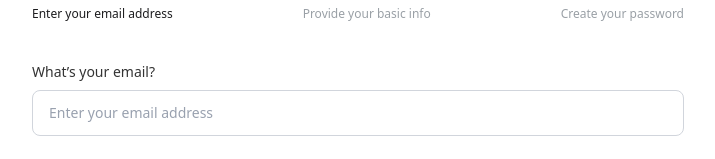
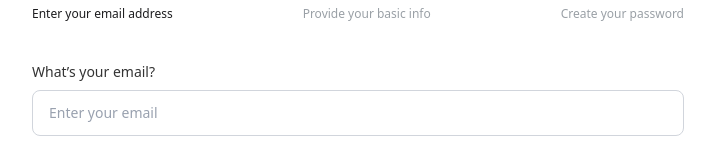
Before and after one commit to Munna-Scriptz/rexify-frontend, a React (Vite) app: page /auth/signUp in a window 1280 px wide. Shown: the part 294-453 px from the top of the page, without its empty margins (282-997 px from the left). Built offline with nearby package versions, Linux system fonts and the light colour scheme.

Commit message:
Reuseable Input created by me

```diff
--- a/src/components/signUp/InputFields.jsx
+++ b/src/components/signUp/InputFields.jsx
@@ -1,13 +1,12 @@
+import Input from "../../ui/Input"
+
 export const EmailField = () => {
   return (
     <div className="w-full mb-6">
-      <label className="block text-sm text-coil mb-2 font-medium">
-        What’s your email?
-      </label>
-      <input
-        type="email"
-        placeholder="Enter your email address"
-        className="w-full border border-gray-300 rounded-lg text-text-primary px-4 py-3 text-sm focus:outline-none focus:border-coil focus:ring-1 transition-colors placeholder:text-gray-400"
+      <Input
+        label="What’s your email?"
+        variant="signup"
+        placeHolder="Enter your email"
       />
     </div>
   )
--- a/src/index.css
+++ b/src/index.css
@@ -66,9 +66,8 @@ omg {
   /* ================= Status ================= */
   --color-success: #16a34a;
   --color-warning: #f59e0b;
-  --color-error: #;
+  --color-error: #F73131;
 }
-
 
 
 
--- a/src/pages/SignUp.jsx
+++ b/src/pages/SignUp.jsx
@@ -1,5 +1,4 @@
 import React from 'react';
-import { Link } from 'react-router';
 import Button from '../ui/Button';
 import { Stepper } from '../utils/Stepper';
 import SocialButtons from '../components/signUp/SocialButtons';
--- /dev/null
+++ b/src/ui/Input.jsx
@@ -0,0 +1,57 @@
+const variants = {
+    signup: `
+    w-full
+    px-4 py-3
+    text-sm
+    rounded-lg
+    bg-white
+    text-text-primary
+    placeholder:text-gray-400
+    transition-colors
+    focus:outline-none
+    focus:border-coil
+    focus:ring-1
+  `,
+};
+
+const Input = ({
+    label,
+    error,
+    variant = "signup",
+    className = "",
+    ...props
+}) => {
+    return (
+        <div className="w-full">
+
+            {/* Label */}
+            {label && (
+                <label className={`text-sm mb-2 block ${error ? "text-error" : "text-coil"}`}>
+                    {label}
+                </label>
+            )}
+
+            {/* Input */}
+            <input
+                className={`
+                    ${variants[variant]}
+                    ${error
+                        ? "border-error border text-error focus:border-error focus:ring-error"
+                        : "focus:border-coil focus:ring-coil border border-gray-300"
+                    }
+                    ${className}
+                `}
+                {...props}
+            />
+
+            {/* Error */}
+            {error && (
+                <p className="text-xs text-error mt-2">
+                    {error}
+                </p>
+            )}
+        </div>
+    );
+};
+
+export default Input;
```
